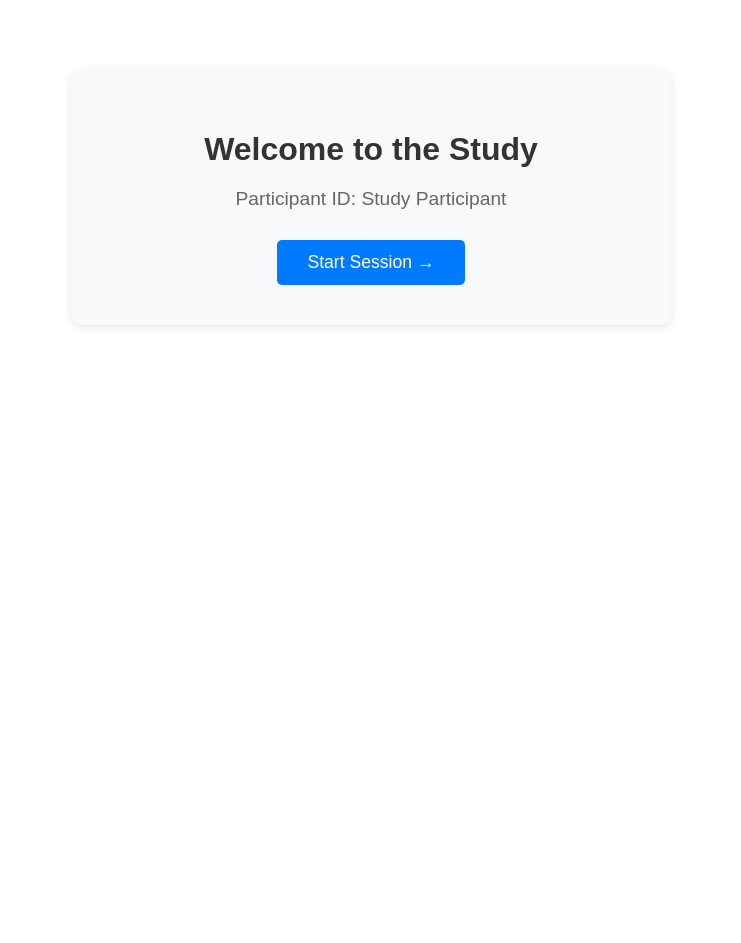
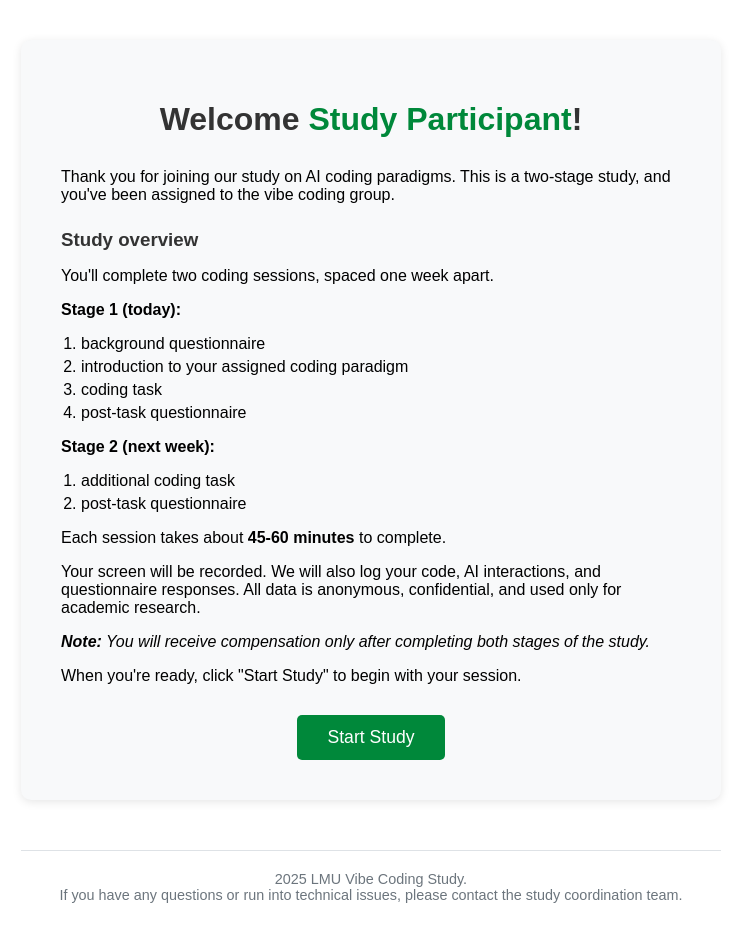
Before and after one commit to OhItsLena/coding_study_test, a Flask app: page / in a window 1280 px wide. Shown: the whole page, without its empty margins (269-1010 px from the left). Before the commit the page ends 327 px from the top, so only its background shows below. Run offline with Flask 3, Linux system fonts and the light colour scheme; data that the repository does not hold is empty.

Commit message:
improved welcome page content

```diff
--- a/app.py
+++ b/app.py
@@ -39,6 +39,7 @@ TASK_REQUIREMENTS = load_task_requirements()
 def home():
     participant_id = get_participant_id(DEVELOPMENT_MODE, DEV_PARTICIPANT_ID)
     study_stage = get_study_stage(participant_id, DEVELOPMENT_MODE, DEV_STAGE)
+    coding_condition = get_coding_condition(participant_id, DEVELOPMENT_MODE, DEV_CODING_CONDITION)
 
     # Log route visit if this is the first time
     if should_log_route(session, 'home', study_stage):
@@ -60,7 +61,8 @@ def home():
 
     return render_template('home.jinja',
                          participant_id=participant_id,
-                         study_stage=study_stage)
+                         study_stage=study_stage,
+                         coding_condition=coding_condition)
 
 @app.route('/clear-session')
 def clear_session():
--- a/templates/base.jinja
+++ b/templates/base.jinja
@@ -5,8 +5,8 @@
     <style>
         body {
             font-family: Arial, sans-serif;
-            max-width: 600px;
-            margin: 50px auto;
+            max-width: 700px;
+            margin: 20px auto;
             padding: 20px;
             text-align: center;
         }
@@ -44,12 +44,12 @@
         }
 
         .btn-primary {
-            background: #007bff;
+            background: #00883A;
             color: white;
         }
 
         .btn-primary:hover {
-            background: #0056b3;
+            background: #006B2E;
         }
 
         .btn-secondary {
@@ -62,12 +62,12 @@
         }
 
         .btn-success {
-            background: #007bff;
+            background: #00883A;
             color: white;
         }
 
         .btn-success:hover {
-            background: #0056b3;
+            background: #006B2E;
         }
 
         /* Common navigation button container */
@@ -77,10 +77,25 @@
             margin-top: 30px;
         }
 
+        /* Footer styles */
+        .footer {
+            margin-top: 50px;
+            padding-top: 20px;
+            border-top: 1px solid #dee2e6;
+            font-size: 0.9em;
+            color: #6c757d;
+            text-align: center;
+        }
+
         {% block additional_styles %}{% endblock %}
     </style>
 </head>
 <body>
     {% block content %}{% endblock %}
+
+    <div class="footer">
+        2025 LMU Vibe Coding Study.<br>
+        If you have any questions or run into technical issues, please contact the study coordination team.
+    </div>
 </body>
 </html>
--- a/templates/debug_async_github.jinja
+++ b/templates/debug_async_github.jinja
@@ -11,7 +11,7 @@
         table { border-collapse: collapse; width: 100%; margin: 10px 0; }
         th, td { border: 1px solid #ddd; padding: 8px; text-align: left; }
         th { background: #f2f2f2; }
-        .status-good { color: #28a745; }
+        .status-good { color: #8A2BE2; }
         .status-warning { color: #ffc107; }
         .status-error { color: #dc3545; }
     </style>
--- a/templates/debug_session.jinja
+++ b/templates/debug_session.jinja
@@ -14,8 +14,8 @@
         th { background: #f2f2f2; }
         .btn { padding: 8px 16px; margin: 5px; text-decoration: none; border-radius: 3px; display: inline-block; }
         .btn-danger { background: #dc3545; color: white; }
-        .btn-primary { background: #007bff; color: white; }
-        .btn-success { background: #28a745; color: white; }
+        .btn-primary { background: #00883A; color: white; }
+        .btn-success { background: #8A2BE2; color: white; }
     </style>
 </head>
 <body>
@@ -26,7 +26,7 @@
     <p><strong>Development Mode:</strong> {{ development_mode }}</p>
     <p><strong>🎥 Screen Recording Active:</strong>
         {% if recording_active %}
-            <span style="color: green; font-weight: bold;">✅ YES</span>
+            <span style="color: #8A2BE2; font-weight: bold;">✅ YES</span>
         {% else %}
             <span style="color: red; font-weight: bold;">❌ NO</span>
         {% endif %}
--- a/templates/home.jinja
+++ b/templates/home.jinja
@@ -1,10 +1,10 @@
 {% extends "base.jinja" %}
 
-{% block title %}{{ participant_id }} - Welcome{% endblock %}
+{% block title %}Welcome - Study Session 1{% endblock %}
 
 {% block additional_styles %}
 .start-btn {
-    background: #007bff;
+    background: #00883A;
     color: white;
     padding: 12px 30px;
     border: none;
@@ -13,16 +13,74 @@
     cursor: pointer;
     text-decoration: none;
     display: inline-block;
+    margin-top: 20px;
 }
 .start-btn:hover {
-    background: #0056b3;
+    background: #006B2E;
+}
+.welcome-card {
+    text-align: left;
+}
+.welcome-card h1 {
+    text-align: center;
+    margin-bottom: 30px;
+}
+.participant-highlight {
+    color: #00883A;
+    font-weight: bold;
+}
+.welcome-card h3 {
+    color: #333;
+    margin-top: 25px;
+    margin-bottom: 15px;
+}
+.welcome-card ol {
+    margin: 10px 0 15px 20px;
+    padding-left: 0;
+}
+.welcome-card li {
+    margin-bottom: 5px;
+}
+.welcome-card .start-btn {
+    display: block;
+    text-align: center;
+    margin: 30px auto 0 auto;
+    width: fit-content;
 }
 {% endblock %}
 
 {% block content %}
 <div class="welcome-card">
-    <h1>Welcome to the Study</h1>
-    <div class="participant-id">Participant ID: {{ participant_id }}</div>
-    <a href="/background-questionnaire" class="start-btn">Start Session →</a>
+    <h1>Welcome <span class="participant-highlight">{{ participant_id }}</span>!</h1>
+
+    <p>Thank you for joining our study on AI coding paradigms.
+    This is a two-stage study, and you've been assigned to the {{ 'vibe coding' if coding_condition == 'vibe' else 'traditional AI-assisted coding' }} group.</p>
+
+    <h3>Study overview</h3>
+    <p>You'll complete two coding sessions, spaced one week apart.</p>
+
+    <p><strong>Stage 1 (today):</strong></p>
+    <ol>
+        <li>background questionnaire</li>
+        <li>introduction to your assigned coding paradigm</li>
+        <li>coding task</li>
+        <li>post-task questionnaire</li>
+    </ol>
+
+    <p><strong>Stage 2 (next week):</strong></p>
+    <ol>
+        <li>additional coding task</li>
+        <li>post-task questionnaire</li>
+    </ol>
+
+    <p>Each session takes about <strong>45-60 minutes</strong> to complete.</p>
+
+    <p>Your screen will be recorded. We will also log your code, AI interactions, and questionnaire responses. All data is anonymous, confidential, and used only for academic research.</p>
+
+    <p><i><strong>Note:</strong> You will receive compensation only after completing both stages of the study.</i></p>
+
+    <p>When you're ready, click "Start Study" to begin with your session.</p>
+
+    <a href="/background-questionnaire" class="start-btn">Start Study</a>
 </div>
 {% endblock %}
--- a/templates/ux_questionnaire.jinja
+++ b/templates/ux_questionnaire.jinja
@@ -5,7 +5,7 @@
 {% block additional_styles %}
 .completion-message {
     font-size: 1.1em;
-    color: #28a745;
+    color: #8A2BE2;
     margin-bottom: 20px;
     font-weight: bold;
 }
```
Also changed, not shown: templates/background_questionnaire.jinja (+9 -1 lines), templates/welcome_back.jinja (+65 -47 lines).
